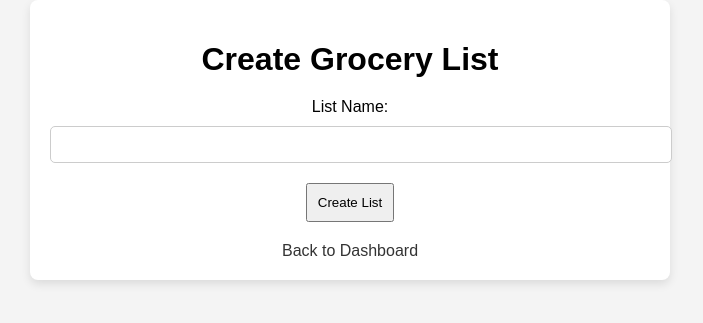
After one commit to Tiko102030/GroceList, a Flask app: page /create_edit_list in a window 1280 px wide. The commit adds this page. Shown: the top 323 px of the page, without its empty margins (290-993 px from the left). Run offline with Flask 3, Linux system fonts and the light colour scheme; a user stored in the database is signed in.

Commit message:
Started list creation/editing process

```diff
--- a/app.py
+++ b/app.py
@@ -1,9 +1,9 @@
-from flask import Flask, render_template, url_for, redirect, flash
+from flask import Flask, render_template, url_for, redirect, flash, request
 from flask_sqlalchemy import SQLAlchemy
 from flask_login import UserMixin, login_user, LoginManager, login_required, logout_user, current_user
 from flask_wtf import FlaskForm
 from wtforms import StringField, PasswordField, SubmitField
-from wtforms.validators import InputRequired, Length, ValidationError
+from wtforms.validators import InputRequired, Length, ValidationError, DataRequired
 from flask_bcrypt import Bcrypt
 
 app = Flask(__name__)
@@ -28,6 +28,19 @@ class User(db.Model, UserMixin):
     username = db.Column(db.String(20), nullable=False, unique=True)
     password = db.Column(db.String(80), nullable=False)
 
+class GroceryList(db.Model):
+    id = db.Column(db.Integer, primary_key=True)
+    name = db.Column(db.String(100), nullable=False)
+    owner_id = db.Column(db.Integer, db.ForeignKey('user.id'), nullable=False)
+    owner = db.relationship('User', backref='lists', lazy=True)
+    items = db.relationship('Item', backref='grocery_list', lazy=True)
+
+class Item(db.Model):
+    id = db.Column(db.Integer, primary_key=True)
+    name = db.Column(db.String(100), nullable=False)
+    list_id = db.Column(db.Integer, db.ForeignKey('grocery_list.id'), nullable=False)
+
+
 
 class RegisterForm(FlaskForm):
     username = StringField(validators=[
@@ -46,7 +59,6 @@ class RegisterForm(FlaskForm):
             raise ValidationError('That username already exists. Please choose a different one.')
 
 
-
 class LoginForm(FlaskForm):
     username = StringField(validators=[
         InputRequired(), Length(min=4, max=20)], render_kw={"placeholder": "Username"})
@@ -55,6 +67,12 @@ class LoginForm(FlaskForm):
         InputRequired(), Length(min=8, max=20)], render_kw={"placeholder": "Password"})
 
     submit = SubmitField('Login')
+
+
+class CreateEditListForm(FlaskForm):
+    list_name = StringField('List Name', validators=[DataRequired()])
+    submit = SubmitField('Submit')
+
 
 
 @app.route('/')
@@ -103,6 +121,40 @@ def register():
 
     return render_template('register.html', form=form)
 
+@app.route('/create_edit_list', methods=['GET', 'POST'])
+@app.route('/create_edit_list/<int:list_id>', methods=['GET', 'POST'])
+@login_required
+def create_edit_list(list_id=None):
+    if list_id:
+        list = GroceryList.query.get_or_404(list_id)
+        if list.owner != current_user:
+            flash('You do not have permission to edit this list.', 'error')
+            return redirect(url_for('dashboard'))
+    else:
+        list = None
+
+    # Create the form instance for creating or editing the list
+    form = CreateEditListForm()
+
+    if request.method == 'POST':
+        if form.validate_on_submit():
+            list_name = form.list_name.data
+
+            if list:  # Editing an existing list
+                list.name = list_name
+                db.session.commit()
+                flash('List updated successfully!', 'success')
+            else:  # Creating a new list
+                new_list = GroceryList(name=list_name, owner=current_user)
+                db.session.add(new_list)
+                db.session.commit()
+                flash('List created successfully!', 'success')
+
+            return redirect(url_for('dashboard'))
+
+    return render_template('create_edit_list.html', form=form, list=list)
+
+
 
 if __name__ == "__main__":
     app.run(debug=True)
--- /dev/null
+++ b/static/css/create_edit_list.css
@@ -0,0 +1,40 @@
+/* create_edit_list.css */
+.container {
+    max-width: 600px;
+    margin: 0 auto;
+    padding: 20px;
+    text-align: center;
+}
+
+h1 {
+    margin-bottom: 20px;
+}
+
+.flash-messages {
+    margin-bottom: 20px;
+}
+
+.input-field {
+    width: 100%;
+    padding: 10px;
+    margin: 10px 0;
+    border: 1px solid #ccc;
+    border-radius: 5px;
+}
+
+button {
+    padding: 10px;
+    margin-top: 10px;
+    cursor: pointer;
+}
+
+button:hover {
+    background-color: #ddd;
+}
+
+a {
+    display: inline-block;
+    margin-top: 20px;
+    text-decoration: none;
+    color: #333;
+}
--- /dev/null
+++ b/templates/create_edit_list.html
@@ -0,0 +1,47 @@
+<!DOCTYPE html>
+<html lang="en">
+<head>
+    <meta charset="UTF-8">
+    <meta name="viewport" content="width=device-width, initial-scale=1.0">
+    <title>Create / Edit Grocery List</title>
+    <link rel="stylesheet" href="{{ url_for('static', filename='css/main.css') }}">
+    <link rel="stylesheet" href="{{ url_for('static', filename='css/create_edit_list.css') }}">
+</head>
+<body>
+    <div class="container">
+        <h1>{{ 'Edit' if list else 'Create' }} Grocery List</h1>
+
+        <!-- Flash Messages for errors/success -->
+        {% with messages = get_flashed_messages(with_categories=true) %}
+            {% if messages %}
+                <div class="flash-messages">
+                    {% for category, message in messages %}
+                        <p class="{{ category }}">{{ message }}</p>
+                    {% endfor %}
+                </div>
+            {% endif %}
+        {% endwith %}
+
+        <form method="POST">
+            <!-- CSRF Protection -->
+            {{ form.hidden_tag() }}
+
+            <label for="list_name">List Name:</label>
+            {{ form.list_name(class="input-field") }}
+
+            <button type="submit">{{ 'Update' if list else 'Create' }} List</button>
+        </form>
+
+        {% if list %}
+        <h3>Items in your list:</h3>
+        <ul>
+            {% for item in list.items %}
+                <li>{{ item.name }}</li>
+            {% endfor %}
+        </ul>
+        {% endif %}
+
+        <a href="{{ url_for('dashboard') }}">Back to Dashboard</a>
+    </div>
+</body>
+</html>
```
Also changed, not shown: templates/dashboard.html (+55 -32 lines).
